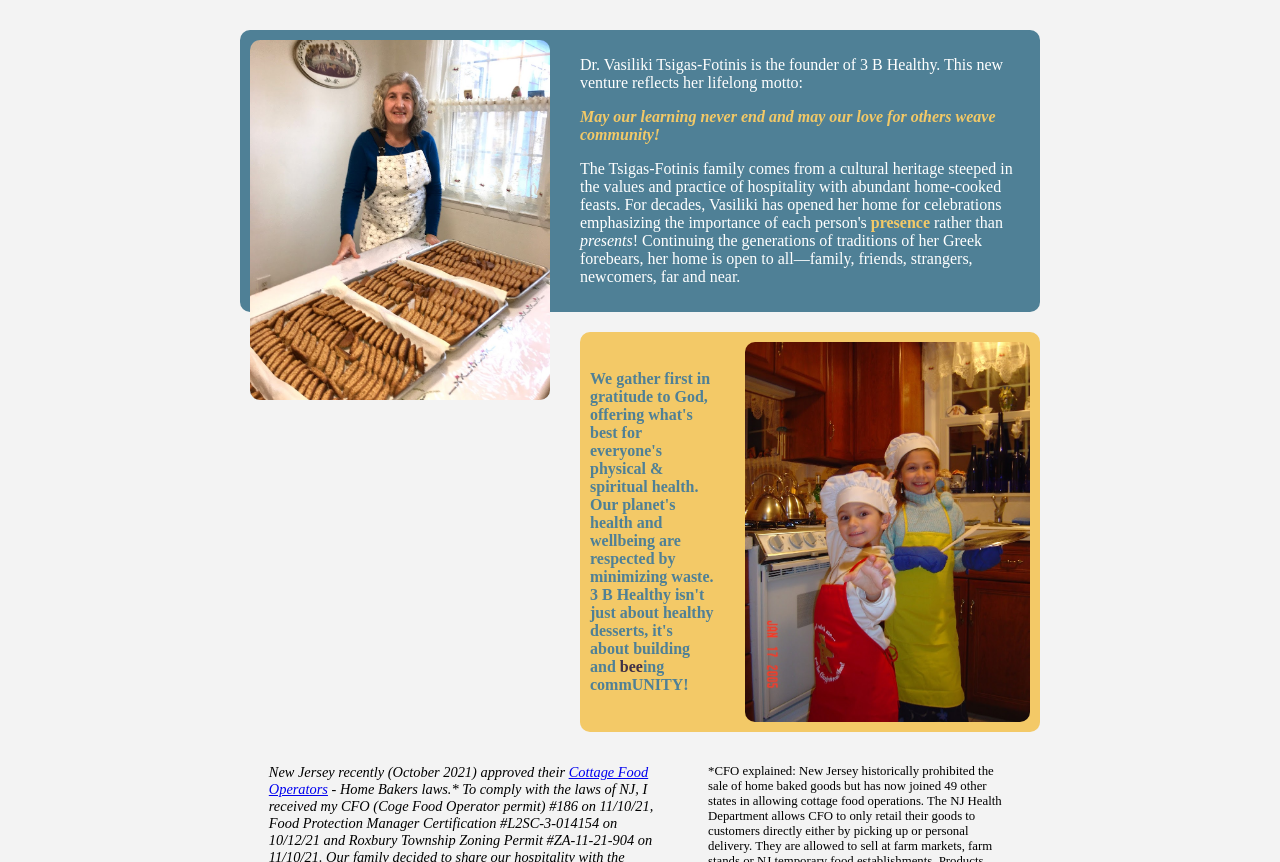
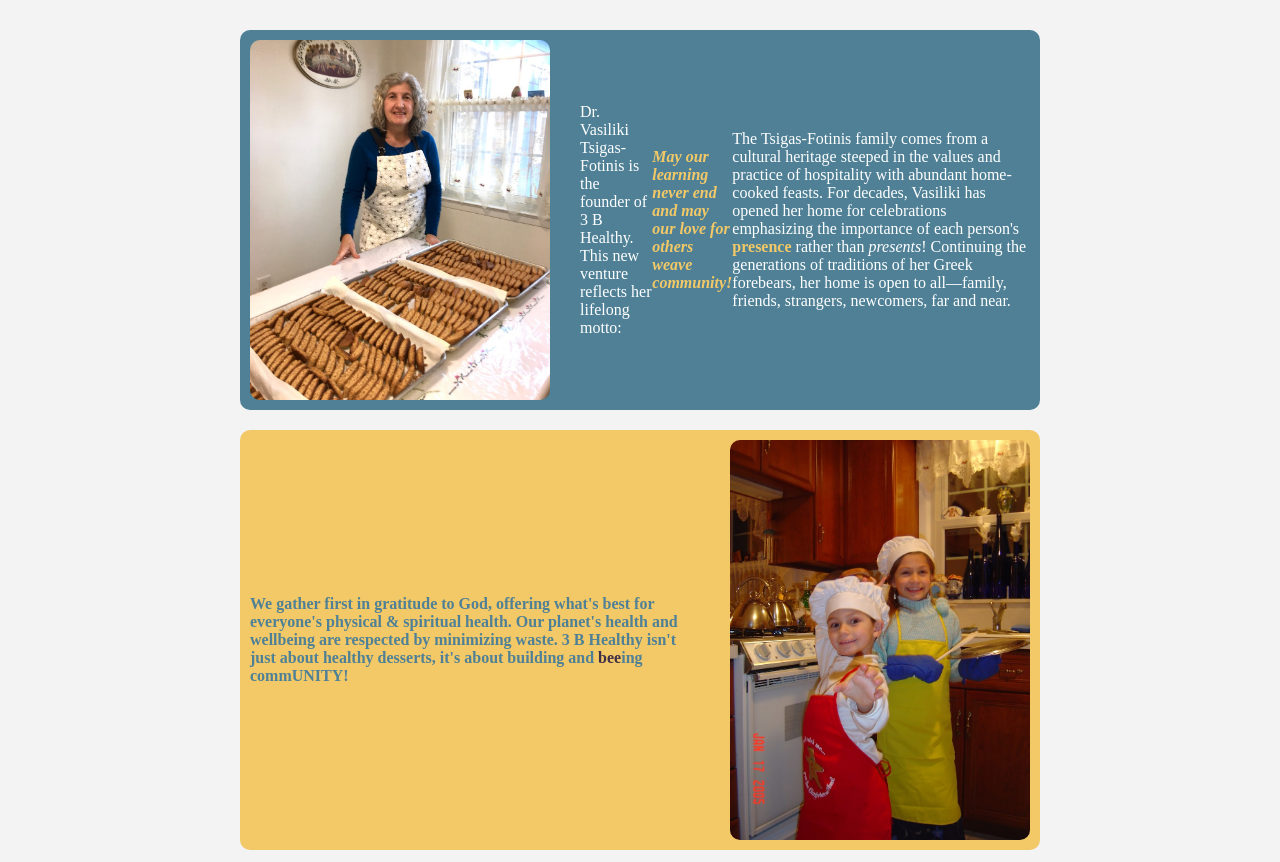
Before and after one commit to tonyfischetti/bhealhy, a website: page pages/our-story.html in a window 1280 px wide. Shown: the part 290-1152 px from the top of the page. Drawn offline with nearby package versions, Linux system fonts and the light colour scheme; files that its build step writes are made by us from their sources; files whose address does not match are found by name; a web font is replaced by a local one.

Commit message:
replaced the photo in our story (and CSS improvements)

```diff
--- a/styles/style.css
+++ b/styles/style.css
@@ -843,27 +843,31 @@ img.big-image-thin {
 /* STORY THINGS */
 
 #story-main {
+    display: flex;
+    flex-direction: row;
+    align-items: center;
     background-color: var(--BlueGreen);
     color: white;
     padding: 10px;
     border-radius: 10px;
 }
 
+#story-second {
+    display: flex;
+    flex-direction: row;
+    align-items: center;
+    background-color: var(--Gold);
+    color: var(--BlueGreen);
+    padding: 10px;
+    border-radius: 10px;
+    margin-top: 20px;
+    font-weight: 700;
+}
+
 #story-photo-1 {
     margin: 0px 30px 0px 0px;
 }
 
-#story-second {
-    background-color: var(--Gold);
-    color: var(--BlueGreen);
-    padding: 10px;
-    border-radius: 10px;
-
-    margin-top: 20px;
-    height: 400px;
-    font-weight: 700;
-    display: flex;
-}
 
 #story-photo-2 {
     margin: 0px 0px 0px 30px;
@@ -877,9 +881,9 @@ img.big-image-thin {
     font-weight: 800;
 }
 
-.jcenter {
-    align-self: center;
-}
+/* .jcenter { */
+/*     align-self: center; */
+/* } */
 
 .info-card-split-2 {
     display: flex;
```
